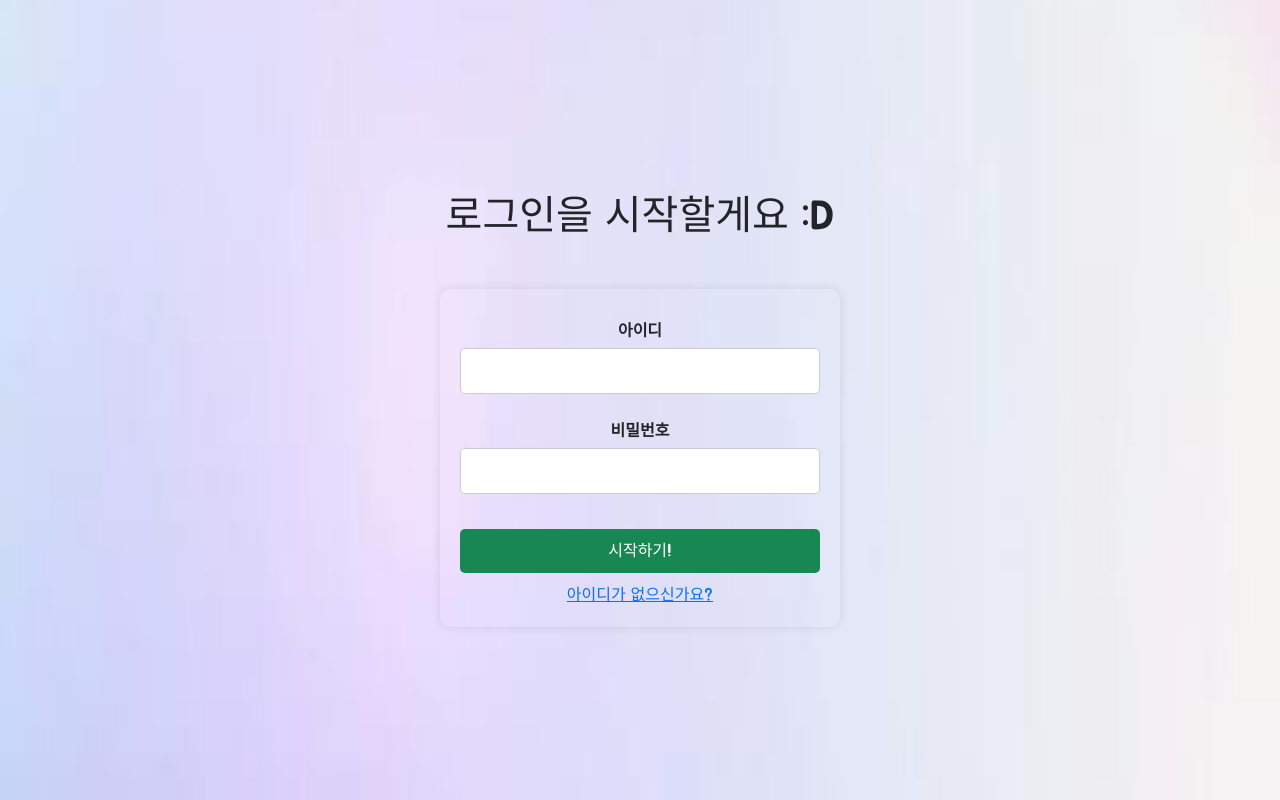
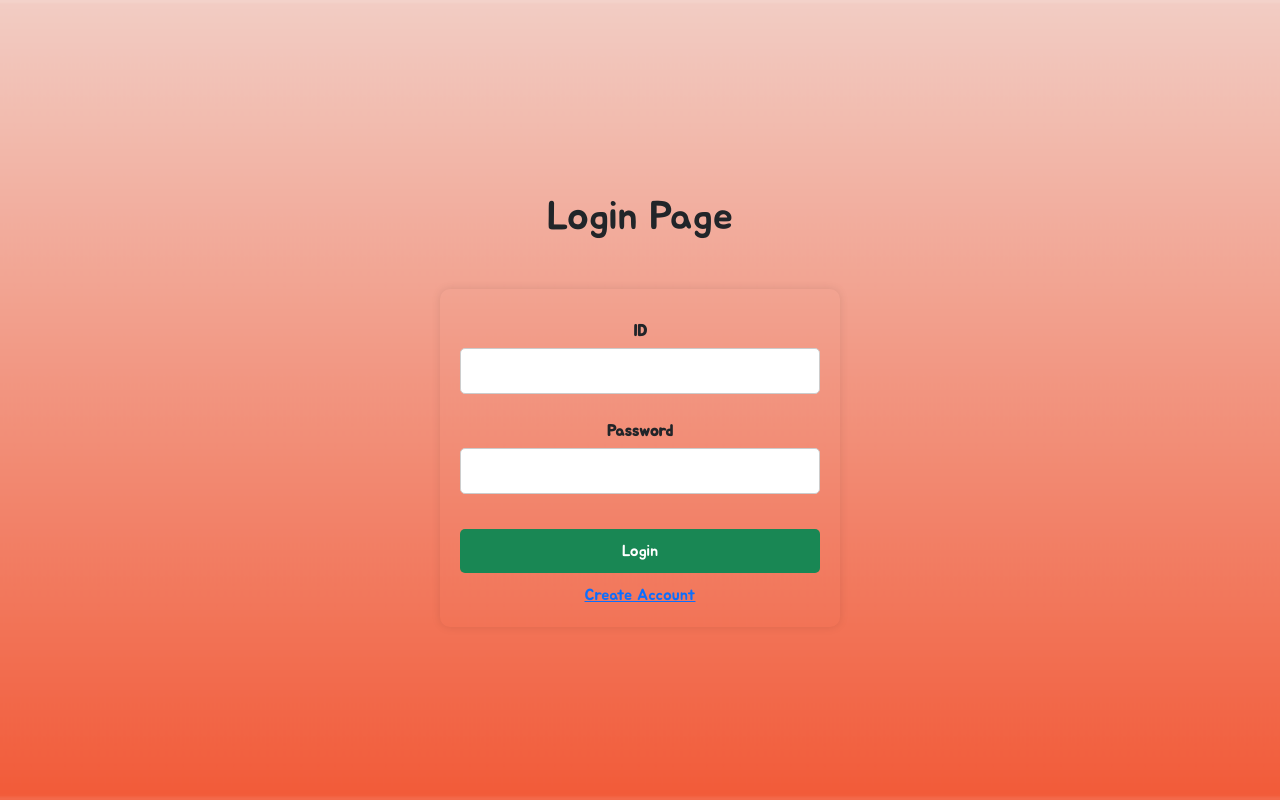
Before and after one commit to YOONapply/EwodZ_Project, a FastAPI app: page /login in a window 1280 px wide. Run offline with FastAPI, Linux system fonts and the light colour scheme.

Commit message:
Add files via upload

```diff
--- a/static/css/signup&login/style.css
+++ b/static/css/signup&login/style.css
@@ -8,7 +8,7 @@ body {
   margin: 0;
   padding: 0;
   text-align: center;
-  background-image: url('../../imgs/login_background.jpg');
+  background-image: url('../../imgs/login_background.png');
   background-size: cover;
   background-repeat: no-repeat;
   background-position: center;
@@ -43,7 +43,7 @@ body {
   width: 100%;
   max-width: 400px;
   animation: fadeIn 2s ease-in forwards;
-  animation-delay: 3s; /* 배경 이미지 애니메이션이 끝난 후 실행 */
+  animation-delay: 2s; /* 배경 이미지 애니메이션이 끝난 후 실행 */
 }
 
 .input_field label {
--- a/templates/login.html
+++ b/templates/login.html
@@ -13,15 +13,15 @@
 </head>
 <body>
   <div class="container">
-    <h1 class="fadeIn">로그인을 시작할게요 :D</h1>
+    <h1 class="fadeIn">Login Page</h1>
   </div>
   <form class="input_field" action="/login_submit" method="post">
-    <label for="id">아이디</label>
+    <label for="id">ID</label>
     <input type="text" name="id" id="id" required>
-    <label for="pw">비밀번호</label>
+    <label for="pw">Password</label>
     <input type="password" name="pw" id="pw" required>
-    <button type="submit" class="btn btn-success">시작하기!</button>
-    <a href="/signup">아이디가 없으신가요?</a>
+    <button type="submit" class="btn btn-success">Login</button>
+    <a href="/signup">Create Account</a>
   </form>
 </body>
 </html>
```
Also changed, not shown: static/imgs/login_background.png (added).
